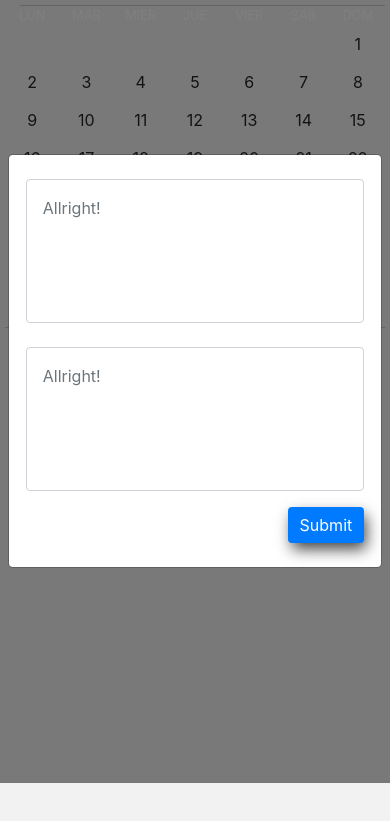
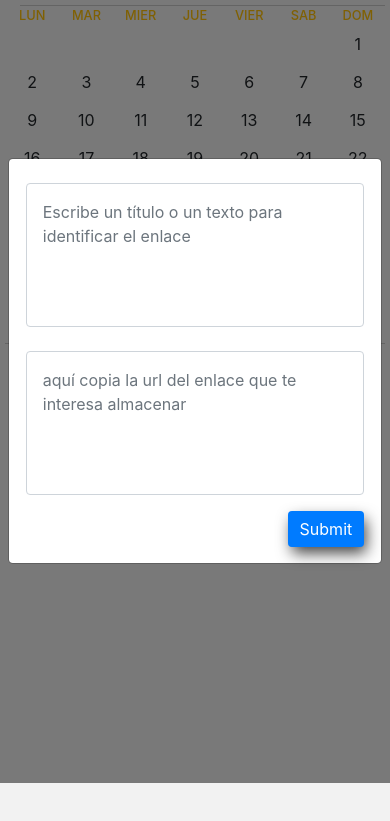
Before and after one commit to UrlaDev/updatextSi, a plain HTML site: page index.html in a window 390 px wide. Both pictures are taken after a click on the button "add". Shown: the part 61-882 px from the top of the page. Drawn offline with Linux system fonts and the light colour scheme.

Commit message:
funcionalidades nuevas

```diff
--- a/css/estilos.css
+++ b/css/estilos.css
@@ -71,10 +71,11 @@ width: 200px;
 }
 .calendar .dia{
     text-align: center;
-    color: white!important;
+    /* color: white!important; */
     padding: 0.1rem;
     letter-spacing: .2rem;
     font-size: 1.8rem;
+    font-weight: 500;
 }
 @media(max-width: 520px){
     .calendar .dia{
@@ -146,7 +147,7 @@ box-shadow: -1px 7px 22px -10px rgba(161,137,161,1);
 -moz-box-shadow: 3px 7px 15px -1px rgba(0,0,0,0.75);
 box-shadow: 3px 7px 15px -1px rgba(0,0,0,0.75);
 border: none;
-margin-bottom: 8px;
+/* margin-bottom: 8px; */
 }
 /* .botonSumar button h1{
     font-size: 5rem;
@@ -176,3 +177,10 @@ margin-bottom: 8px;
 .modal-content form textarea{
     resize: none;
 }
+
+
+nav ul.pagination li a{
+    -webkit-box-shadow: 3px 7px 15px -1px rgba(0,0,0,0.75);
+    -moz-box-shadow: 3px 7px 15px -1px rgba(0,0,0,0.75);
+    box-shadow: 3px 7px 15px -1px rgba(0,0,0,0.75);
+}
--- a/index.html
+++ b/index.html
@@ -42,10 +42,10 @@
 
           <main class="row calendar_0">
                    <!--Comienzo calendario-->
-                  <div class="col-md-8 col-12 calo" >
+                  <div class="col-lg-8 col-12 calo" >
                         <div class="row calendo">
                          <div class="col">
-                          <div class="row  calendar ">
+                          <div class="row  calendar text-warning">
                                   <div class="col dia  ">LUN</div>
                                   <div class="col dia  ">MAR</div>
                                   <div class="col dia  ">MIER</div>
@@ -112,9 +112,9 @@
                      </div>
                    </div>
                    <!-- Boton grande verde que abre el modal para postear -->
-                   <div class="row botonSumar mt-0 ">
+                   <div class="row botonSumar mt-0 mb-3 justify-content-around align-items-center">
                                 <!-- <div class="col-1 p-0"></div> -->
-                        <div class="col-3 ml-4 p-0">
+                        <div class="col-5 ml-4 p-0">
                                 <button data-toggle="modal" data-target=".inputs" class="btn btn-success btn-block  pb-1 text-warning text-center"> <h1 class=" pb-0 "> <i class="medium material-icons">add</i></button>
                         </div>
                         <div class="modal fade inputs" tabindex="-1" role="dialog" aria-hidden="true">
@@ -126,13 +126,13 @@
                                                                 <h1 class="hoyModal"></h1>
                                                                 <form action="">
                                                                 <div class="form-group mt-4">
-                                                                        <textarea id="txt" class="form-control  p-3 m-0" placeholder="Allright!"></textarea>
+                                                                        <textarea id="txt" class="form-control  p-3 m-0" placeholder="Escribe un título o un texto para identificar el enlace"></textarea>
                                                                 </div>
                                                                 <div class="form-group mt-4">
-                                                                        <textarea id="url" class="form-control p-3 m-0" placeholder="Allright!"></textarea>
+                                                                        <textarea id="url" class="form-control p-3 m-0" placeholder="aquí copia la url del enlace que te interesa almacenar"></textarea>
                                                                 </div>
                                                                 <div class="form-group d-flex justify-content-end">
-                                                                        <button type="submit" class="btn mt-0 btn-primary">Submit</button>
+                                                                        <button type="submit" class="btn mt-0 btn-primary" id="submito" >Submit</button>
                                                                 </div>
                                                                 </form>
                                                         </div>
@@ -140,10 +140,28 @@
                                         </div>
                                   </div>
                                 </div>  <!--fin modal-->
-                        </div><!--fin botón sumar-->
+                                <div class="col-6  justify-content-center">
+                                <nav aria-label="...">
+                                        <ul class="pagination mb-0 h-100">
+                                                <li class="page-item">
+                                                  <a href="#" class="btn btn-success p-4 atras">
+                                                    <span aria-hidden="true">&laquo;</span>
+                                                  </a>
+                                                </li>
+
+                                                <li class="page-item">
+                                                  <a class="btn btn-success p-4 ml-3 adelante" href="#" >
+                                                    <span aria-hidden="true">&raquo;</span>
+                                                  </a>
+                                                </li>
+                                              </ul>
+                                        </nav>
+                                </div>
+                        </div><!--fin row-botón sumar-->
+
                   </div><!--fin calendario-->
                   <!--POSTS-->
-                  <div class="col-md-4 col-12
+                  <div class="col-lg-4 col-12
                   pl-0 border-left border-md-warning  border-0 side mb-0" id="cards">
                         </div><!--fin POSTS col-4-->
 
@@ -162,6 +180,12 @@
         <script src="js/popper.min.js"></script>
         <script src="js/bootstrap.min.js"></script>
         <script src="js/app.js" type="module"></script>
+        <script>
+                document.querySelector('#submito').addEventListener('click', () => {
+                        $('.modal').modal('hide');
+                })
+
+        </script>
 
 
 </body>
--- a/js/app.js
+++ b/js/app.js
@@ -155,6 +155,30 @@ dias.forEach((dia) => {
 let mas  = ko.getMonth();
 let anio  = ko.getFullYear();
 //escuhca el scroll EN el calendario nomás
+
+document.querySelector('.pagination').addEventListener('click', BtnMes);
+
+function BtnMes(e){
+    e.preventDefault();
+   if(e.target.classList.contains('adelante')){
+    if(mas === 11){
+        mas = -1;
+        anio++;
+       }
+       mas++ ;
+  //incrementar el mes y llamar a la función
+  cargaFecha(mas, anio);
+  cargaVerde(mas,anio);
+   }else if(e.target.classList.contains('atras')){
+    if(mas === 0){
+        mas = 12
+        anio--;
+    }
+    mas--;
+    cargaFecha(mas, anio);
+    cargaVerde(mas,anio);
+   }
+}
 calo.onwheel = (e,mesHoy) =>{
 
     if(e.deltaY === -100){
```
